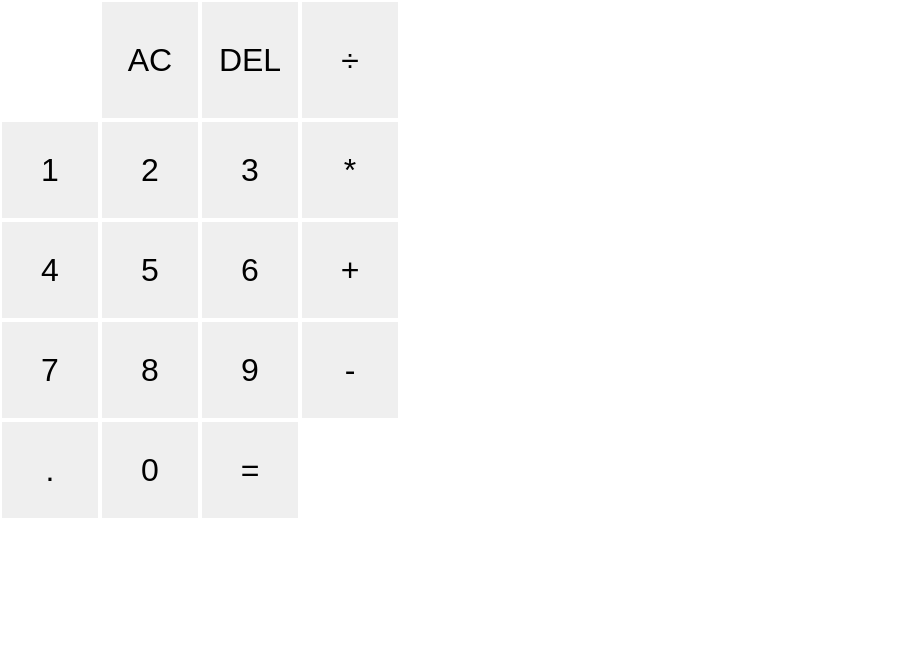
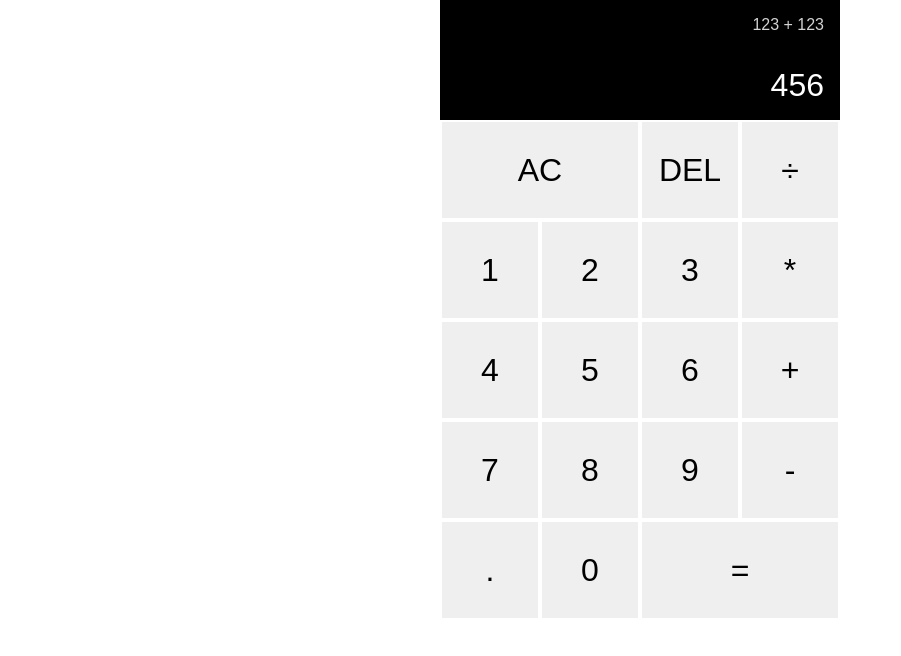
Before and after one commit to jolouie7/react-calculator-app, a React (Create React App) app: page / in a window 1280 px wide. Shown: the top 656 px of the page, without its empty margins (0-901 px from the left). Built offline with nearby package versions, Linux system fonts and the light colour scheme.

Commit message:
Complete calc styling

```diff
--- a/src/App.css
+++ b/src/App.css
@@ -7,8 +7,8 @@
 
 .calculator-grid {
   display: grid;
-  /* justify-content: center;
-  justify-items: center; */
+  justify-content: center;
+  /* align-content: center; */
   grid-template-columns: repeat(4, 100px);
   grid-template-rows: minmax(120px, auto) repeat(5, 100px);
 }
@@ -21,5 +21,32 @@
 }
 
 .calculator-grid > button:hover {
-  background-color: green;
+  background-color: teal;
 }
+
+.span-two {
+  grid-column: span 2;
+}
+
+.output {
+  grid-column: 1 / -1;
+  background-color: black;
+  display: flex;
+  align-items: flex-end;
+  justify-content: space-between;
+  flex-direction: column;
+  padding: 1rem;
+  /* The numbers will wrap within the output when there is not enough space on current line */
+  word-wrap: break-word;
+  word-break: break-all;
+}
+
+.prev-operand {
+  color: lightgrey;
+  font-size: 1rem;
+}
+
+.current-operand {
+  color: white;
+  font-size: 2rem;
+}
--- a/src/components/Calculator.jsx
+++ b/src/components/Calculator.jsx
@@ -4,8 +4,8 @@ const Calculator = () => {
   return (
     <div className="calculator-grid">
       <div className="output">
-        <div className="prev-operand"></div>
-        <div className="current-operand"></div>
+        <div className="prev-operand">123 + 123</div>
+        <div className="current-operand">456</div>
       </div>
       <button className="span-two">AC</button>
       <button>DEL</button>
```
